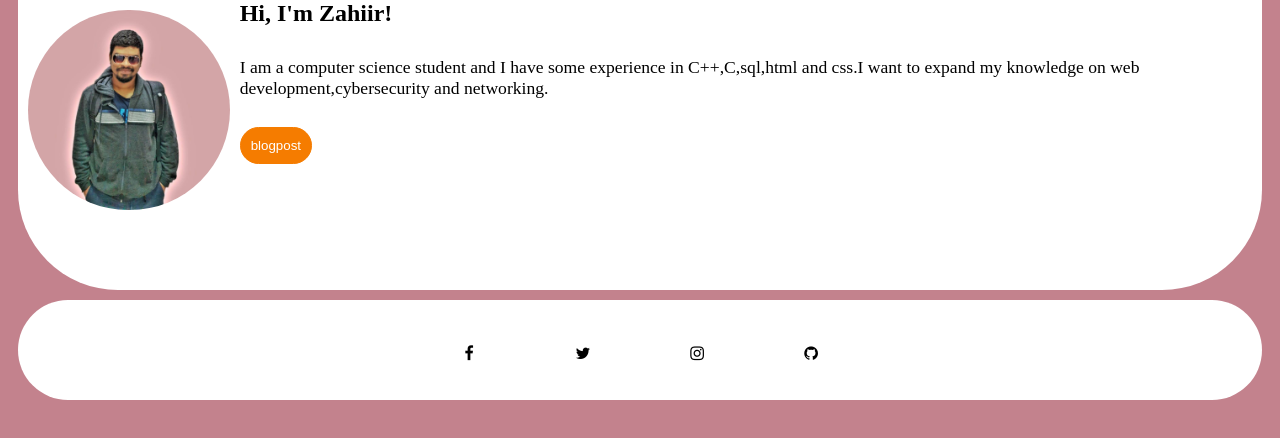
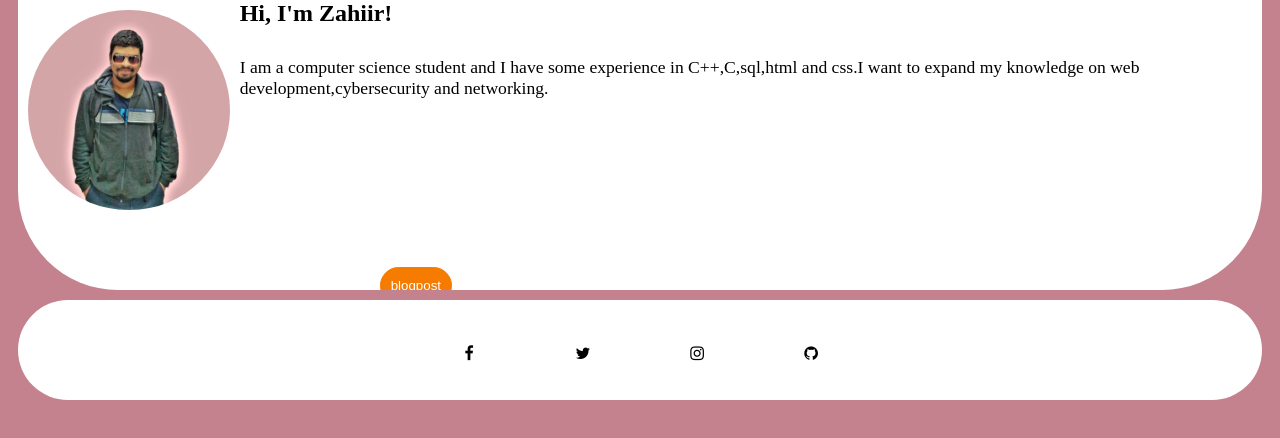
Before and after one commit to Peerbux-Muhammud-Zahiir/zahiir-Home, a plain HTML site: page index.html in a window 1280 px wide. Shown: the part 248-686 px from the top of the page. Drawn offline with Linux system fonts and the light colour scheme.

Commit message:
change margin of blogpost button to 140px

```diff
--- a/style.css
+++ b/style.css
@@ -86,6 +86,7 @@
     #blogpostbutton{
         color:white;
         padding:10px;
+        margin:140px;
         border:1px solid #f57c00;
         background-color:#f57c00;
         border-radius:20px;
```
